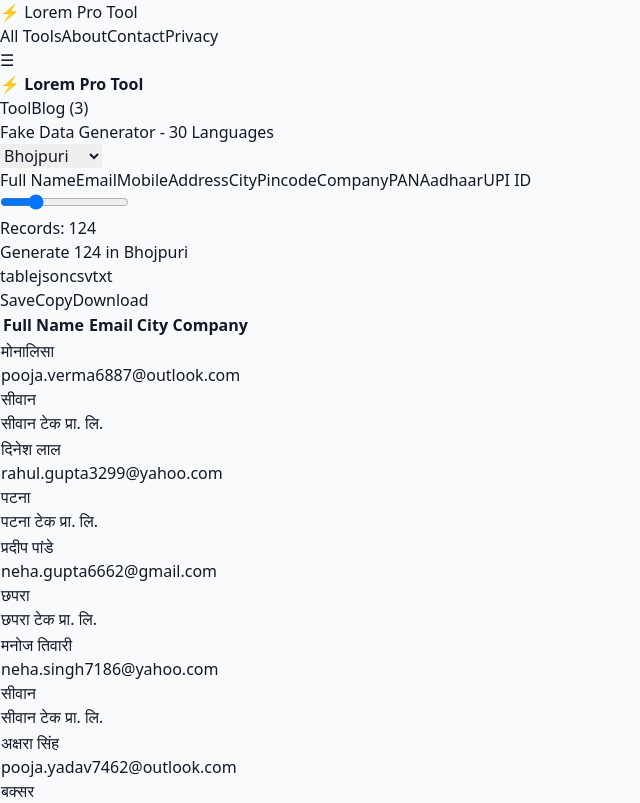
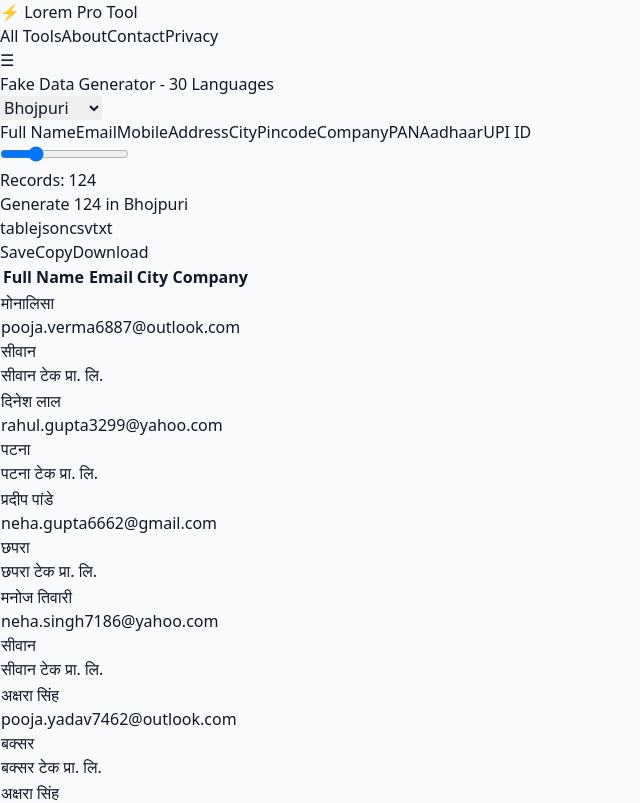
Before and after one commit to Ravs10/lorem-pro-tool, a Next.js app: page /fake-data-generator in a window 1280 px wide. Shown: the top 803 px of the page, without its empty margins (0-640 px from the left). Built offline with nearby package versions, Linux system fonts and the light colour scheme.

Commit message:
Comment out header in fake data generator page
Commented out the header section in the page component.

```diff
--- a/app/fake-data-generator/page.tsx
+++ b/app/fake-data-generator/page.tsx
@@ -120,14 +120,14 @@ export default function Page(){
 
   return (
     <div className='min-h-screen bg-[#f8f8f7] text-zinc-900'>
-      <header className='sticky top-0 z-50 bg-black text-white px-4 py-3 flex justify-between items-center'>
+      {/*  <header className='sticky top-0 z-50 bg-black text-white px-4 py-3 flex justify-between items-center'>
         <b className='text-[15px]'>⚡ Lorem Pro Tool</b>
         <div className='flex gap-1.5'>
           <button onClick={function(){ setTab('tool'); setSelectedSlug(null); }} className={'px-3.5 py-2 rounded-full text-[11px] font-bold ' + (tab==='tool'&&!selectedSlug?'bg-white text-black':'bg-zinc-800')}>Tool</button>
           <button onClick={function(){ setTab('blog'); setSelectedSlug(null); }} className={'px-3.5 py-2 rounded-full text-[11px] font-bold ' + (tab==='blog'?'bg-yellow-400 text-black':'bg-zinc-800')}>Blog ({blogs.length})</button>
         </div>
       </header>
-
+*/}
       <main className='max-w-[1100px] mx-auto px-3 py-4 pb-24'>
         {tab==='tool' &&!selectedSlug && (
           <>
```
